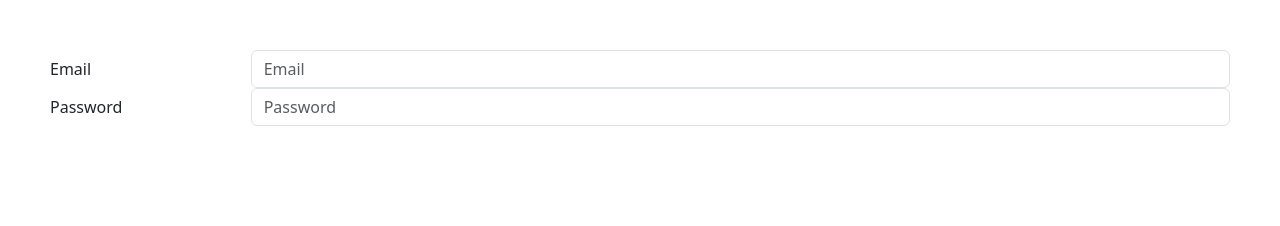
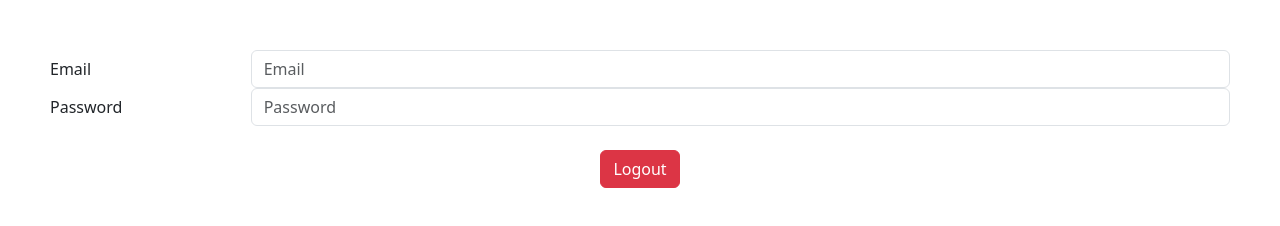
Before and after one commit to saiful-cse/3rd_class, a plain HTML site: page index.html in a window 1280 px wide. Drawn offline with nearby package versions, Linux system fonts and the light colour scheme.

Commit message:
just add logout button

```diff
--- a/index.html
+++ b/index.html
@@ -23,6 +23,9 @@
                 <input type="password" class="form-control" id="inputPassword3" placeholder="Password">
             </div>
         </div>
+        <br>
+        <div class="d-flex justify-content-center"><button type="button" class="btn btn-danger">Logout</button></div>
+
     </form>
     <script src="https://cdn.jsdelivr.net/npm/bootstrap@5.3.1/dist/js/bootstrap.bundle.min.js" integrity="sha384-HwwvtgBNo3bZJJLYd8oVXjrBZt8cqVSpeBNS5n7C8IVInixGAoxmnlMuBnhbgrkm" crossorigin="anonymous"></script>
 
```
